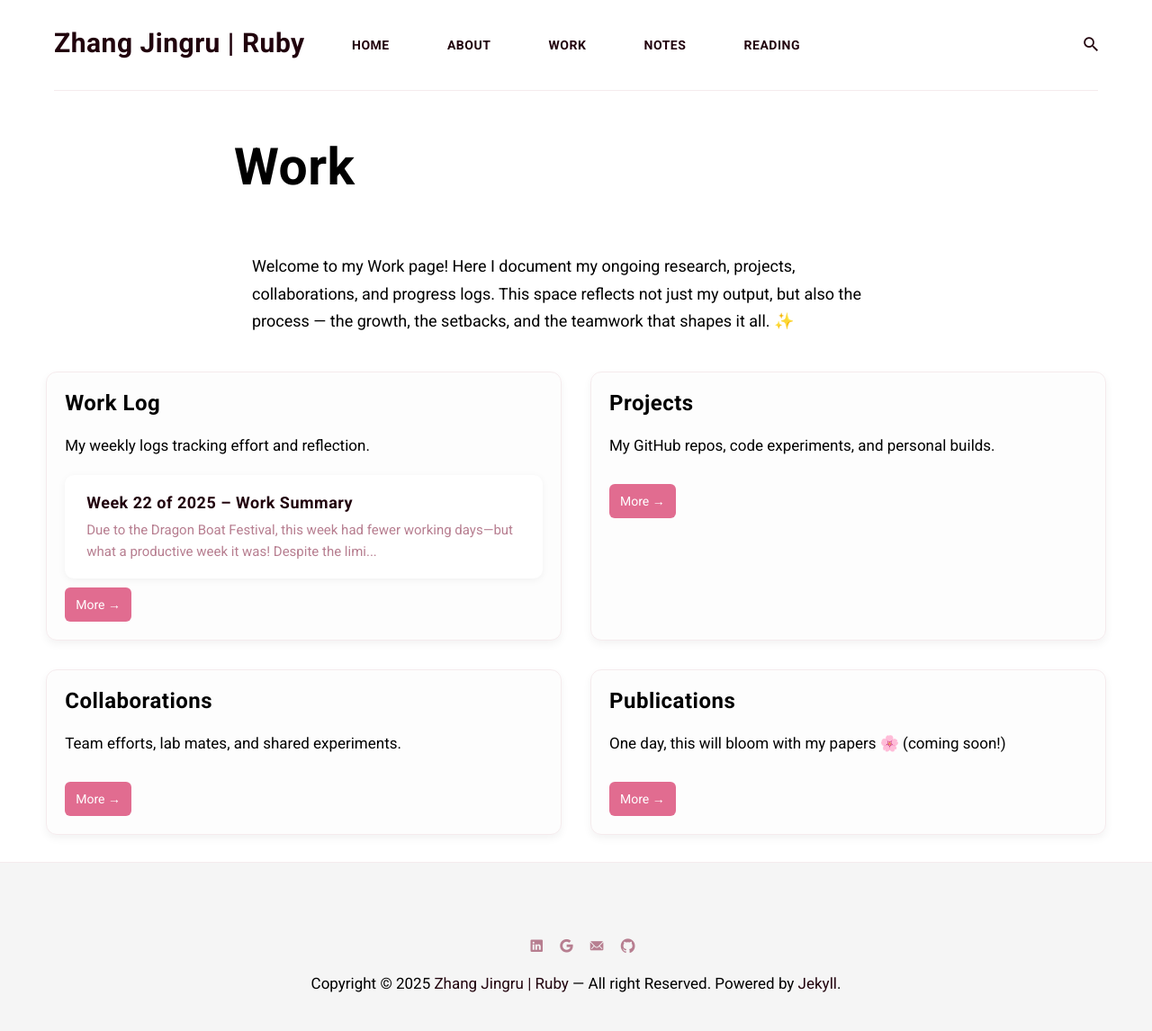
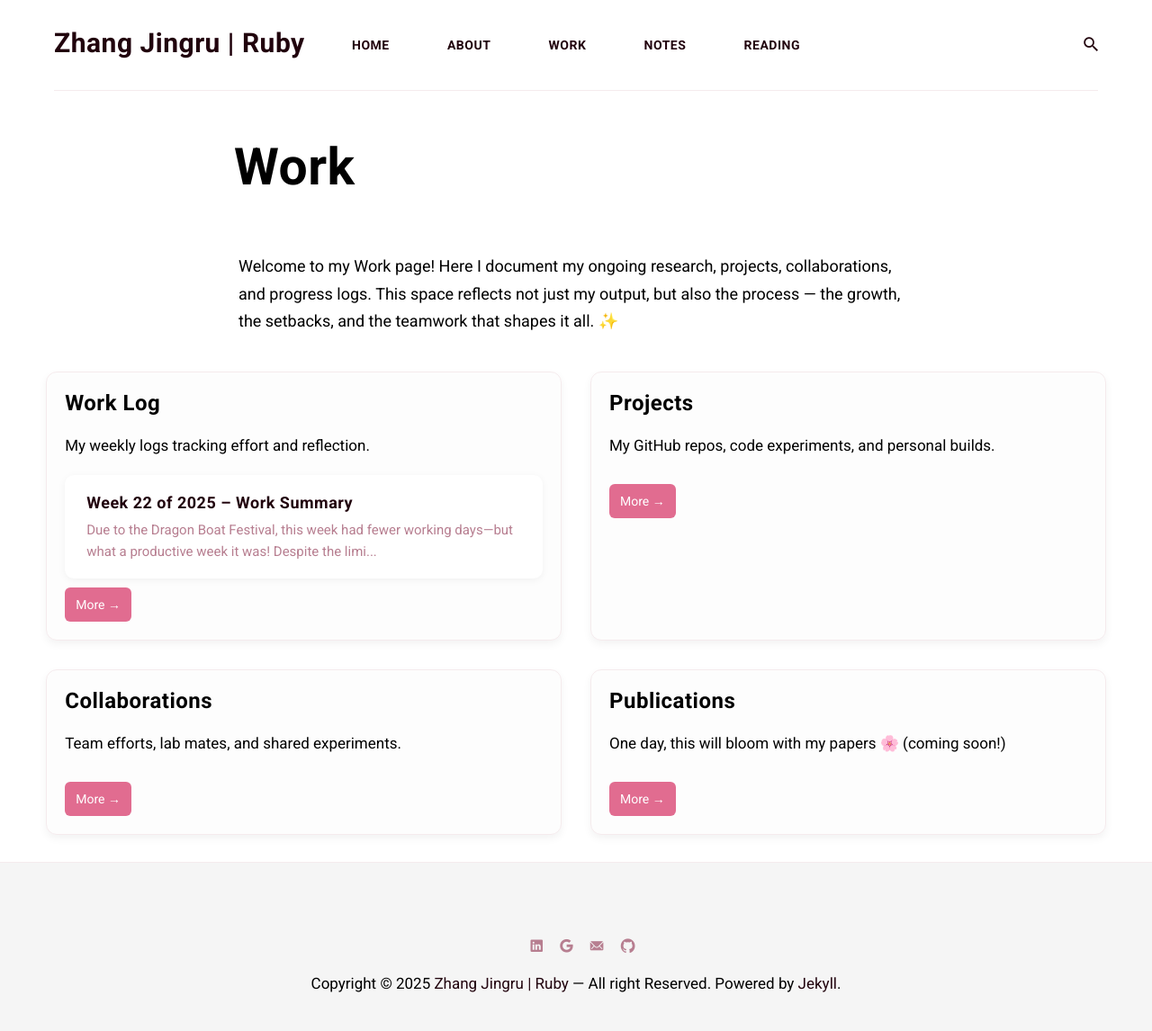
Before and after one commit to ZhangJingru-Ruby/ZhangJingru-Ruby.github.io, a Jekyll site: the page built from _pages/work.md, in a window 1280 px wide. Shown: the whole page at 90% size. Built offline with Jekyll 4.4.1, drawn with Linux system fonts in a browser that asks for light colours; nearby versions of some CDN libraries.

```diff
--- a/_sass/4-layouts/_page.scss
+++ b/_sass/4-layouts/_page.scss
@@ -118,7 +118,7 @@
 
 /* intro stays narrow */
 .work-intro {
-  max-width: 720px;          /* comfy reading width */
+  max-width: 750px;          /* comfy reading width */
   margin: 0 auto 2.5rem;     /* center + space below */
   font-size: 18px;
   line-height: 1.7;
```
